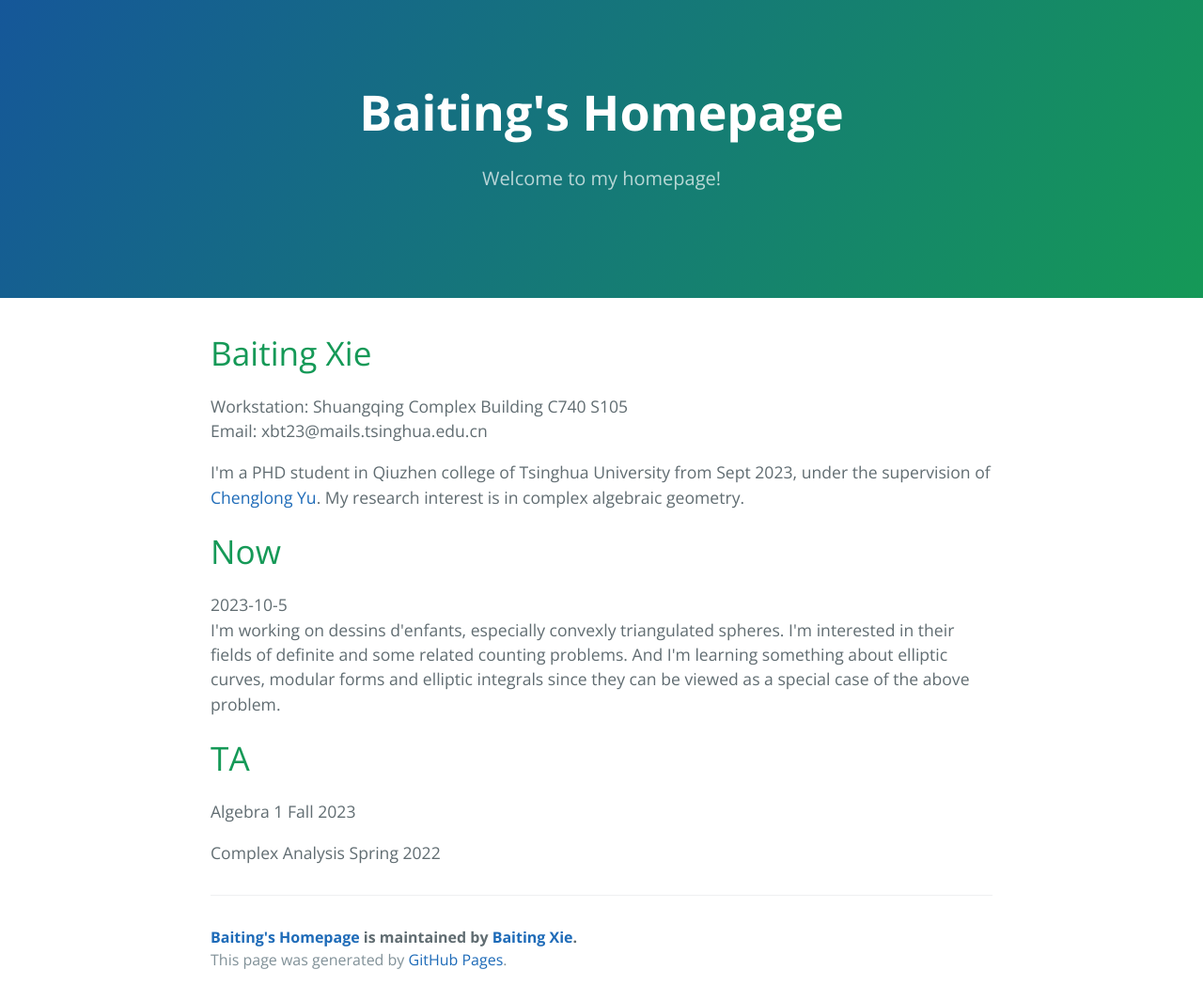
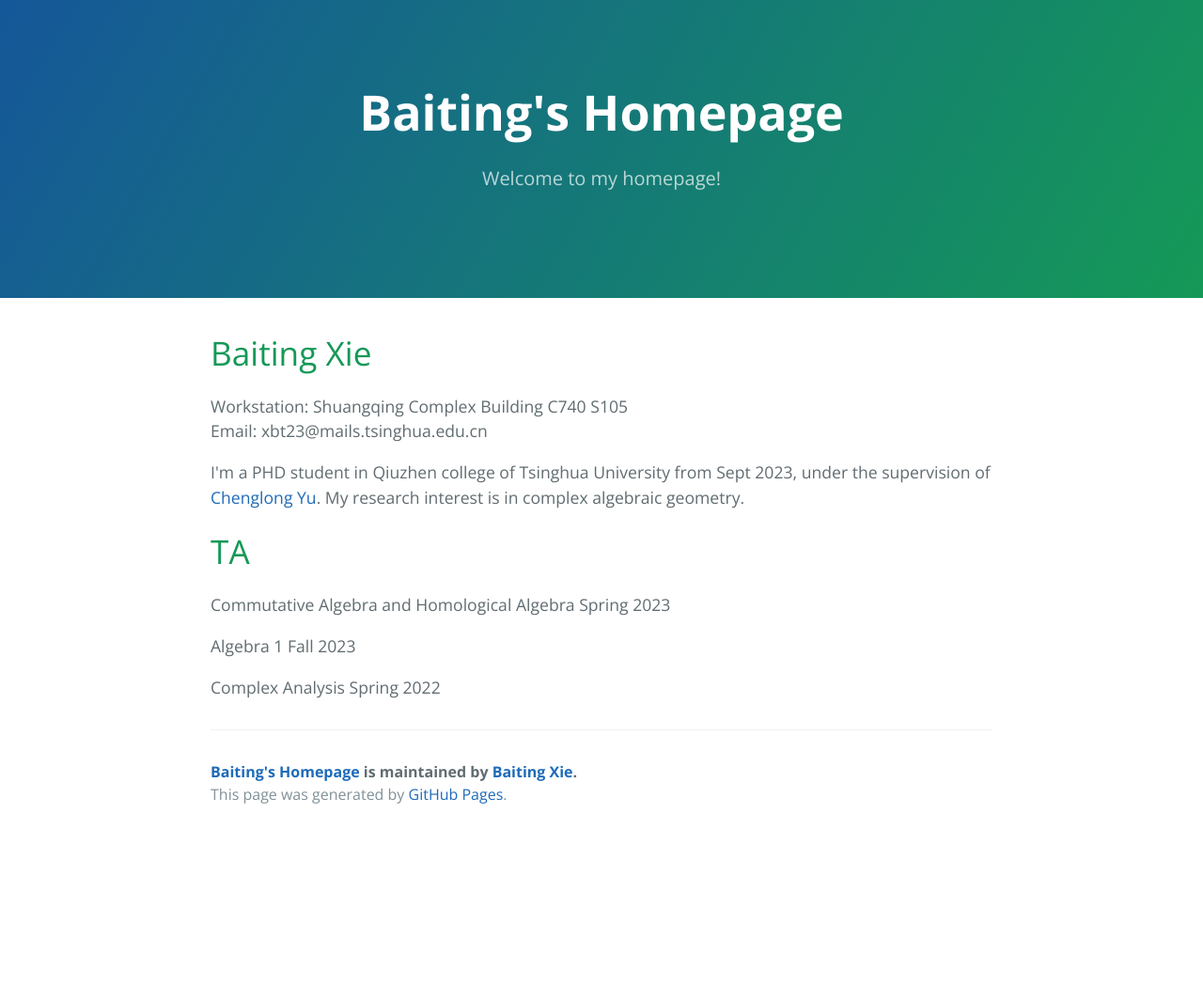
Before and after one commit to xiebaiting/math, a Jekyll site: the page built from index.html, in a window 1280 px wide. Shown: the whole page at 94% size. Built offline with Jekyll 4.4.1, drawn with Linux system fonts in a browser that asks for light colours; the list of posts is cut into pages by our own code; after the commit the page ends 900 px from its top, so only the background shows below that.

Commit message:
20240316

```diff
--- a/index.html
+++ b/index.html
@@ -13,15 +13,8 @@ title: {{ site.name }}
 </div>
 
 <section>
-  <h1>Now</h1>
-
-  <p>2023-10-5 <br>I'm working on dessins d'enfants, especially convexly triangulated spheres.
-    I'm interested in their fields of definite and some related counting problems.
-    And I'm learning something about elliptic curves, modular forms and elliptic integrals since they can be viewed as a special case of the above problem.</p>
-</section>
-
-<section>
   <h1>TA</h1>
+  <p>Commutative Algebra and Homological Algebra Spring 2023</p>
   <p>Algebra 1 Fall 2023</p>
   <p>Complex Analysis Spring 2022</p>
 </section>
```
